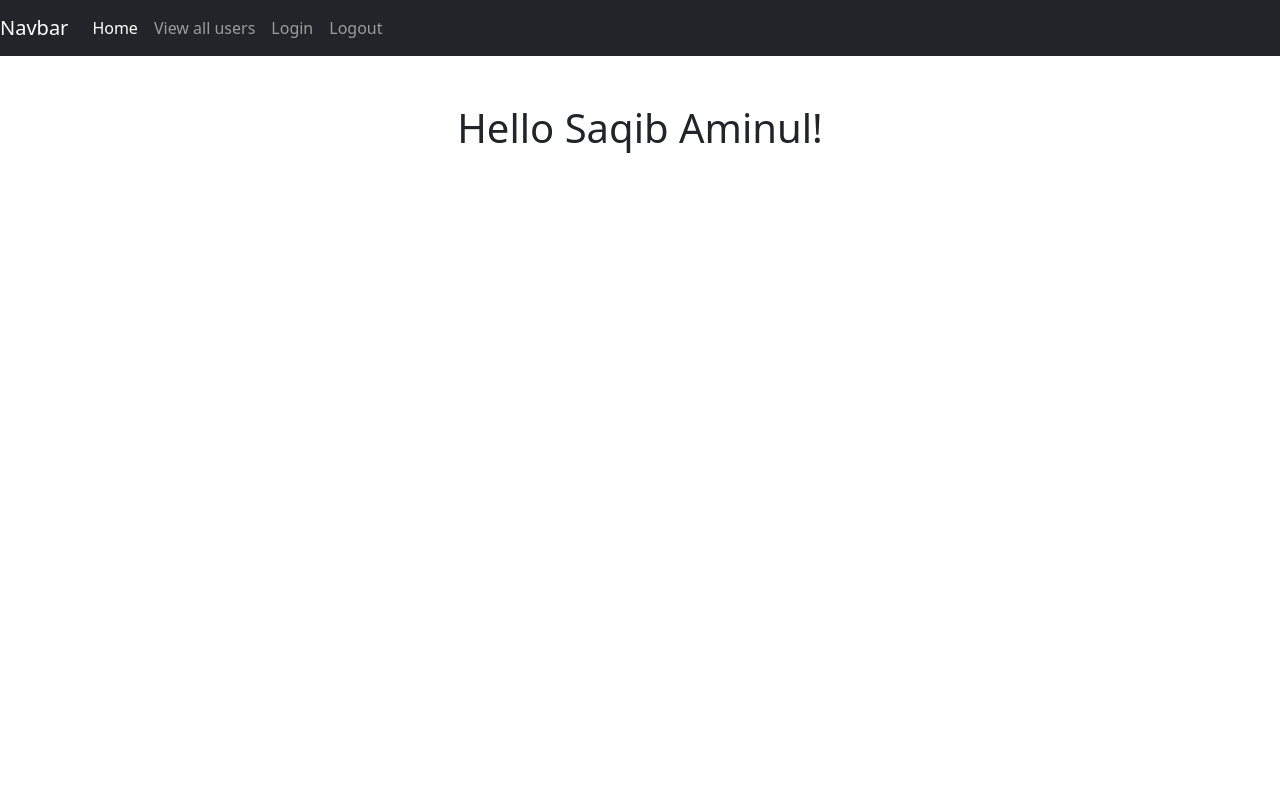
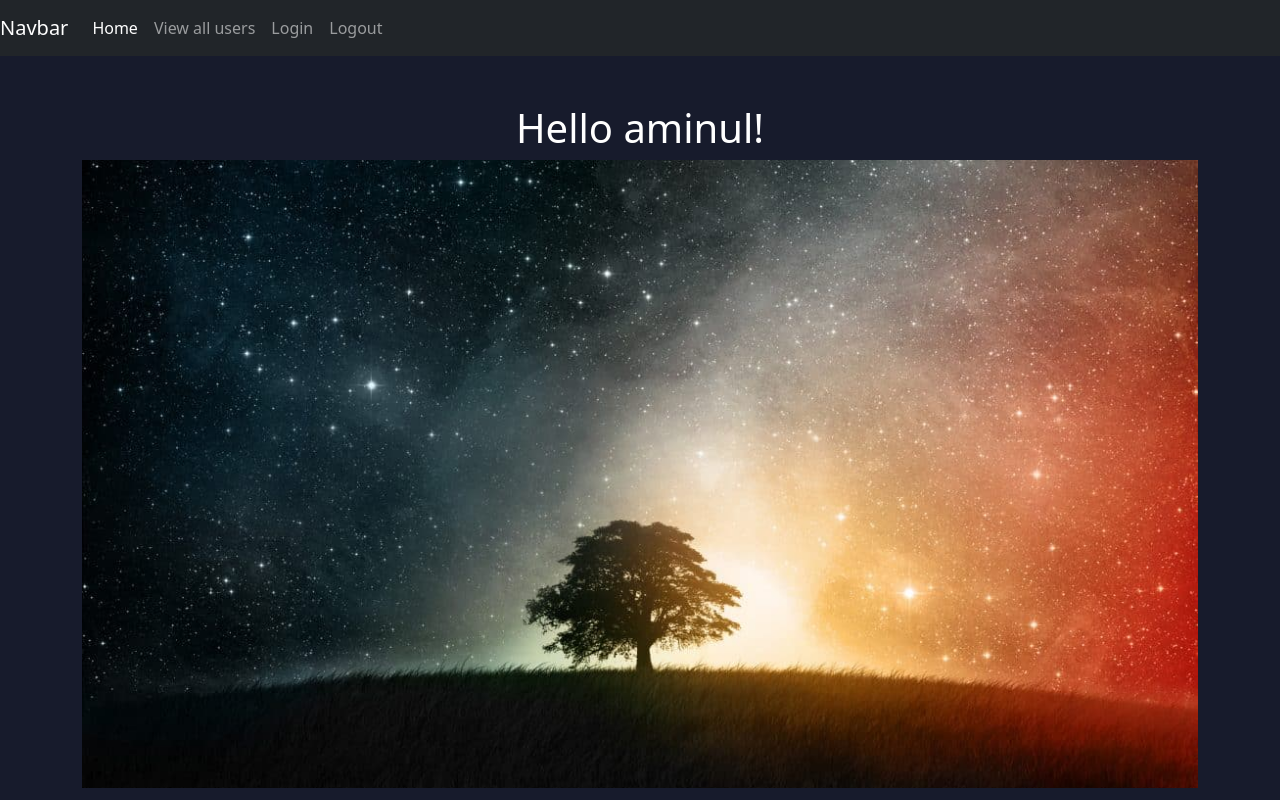
Before and after one commit to Saqib29/personal-developing, a Flask app: page / in a window 1280 px wide. Run offline with Flask 2, Linux system fonts and the light colour scheme; a user stored in the database is signed in.

Commit message:
static(custom CSS, Images, Javascript) file adding

```diff
--- a/flask_basic/app.py
+++ b/flask_basic/app.py
@@ -26,7 +26,10 @@ app.permanent_session_lifetime = timedelta(minutes=5)
 
 @app.route("/")
 def home():
-    return render_template("index.html", name="Saqib Aminul")
+    if "name" not in session:
+        flash("Login first!")
+        return redirect(url_for('login'))
+    return render_template("index.html", name=session["name"])
 
 @app.route("/login", methods=["POST", "GET"])
 def login():
--- /dev/null
+++ b/flask_basic/static/styles/style.css
@@ -0,0 +1,4 @@
+body{
+    color: white;
+    background: rgb(23, 27, 44);
+}
--- a/flask_basic/templates/base.html
+++ b/flask_basic/templates/base.html
@@ -2,10 +2,11 @@
 <html lang="en">
 <head>
     <link href="https://cdn.jsdelivr.net/npm/bootstrap@5.0.0-beta3/dist/css/bootstrap.min.css" rel="stylesheet" integrity="sha384-eOJMYsd53ii+scO/bJGFsiCZc+5NDVN2yr8+0RDqr0Ql0h+rP48ckxlpbzKgwra6" crossorigin="anonymous">
-
     <meta charset="UTF-8">
     <meta http-equiv="X-UA-Compatible" content="IE=edge">
     <meta name="viewport" content="width=device-width, initial-scale=1.0">
+    <link rel="stylesheet" href="{{ url_for('static', filename='styles/style.css') }}">
+
     <title>{% block title %}{% endblock %}</title>
 </head>
 <body>
--- a/flask_basic/templates/index.html
+++ b/flask_basic/templates/index.html
@@ -8,5 +8,7 @@
     <div class="container mt-4">
 
         <h1 class="text-center mt-5">Hello {{ name }}!</h1>
+
+        <img class="img-fluid" src="{{ url_for('static', filename='images/Stars.jpg') }}" alt="">
     </div>
 {% endblock %}
```
Also changed, not shown: flask_basic/static/images/Stars.jpg (added).
